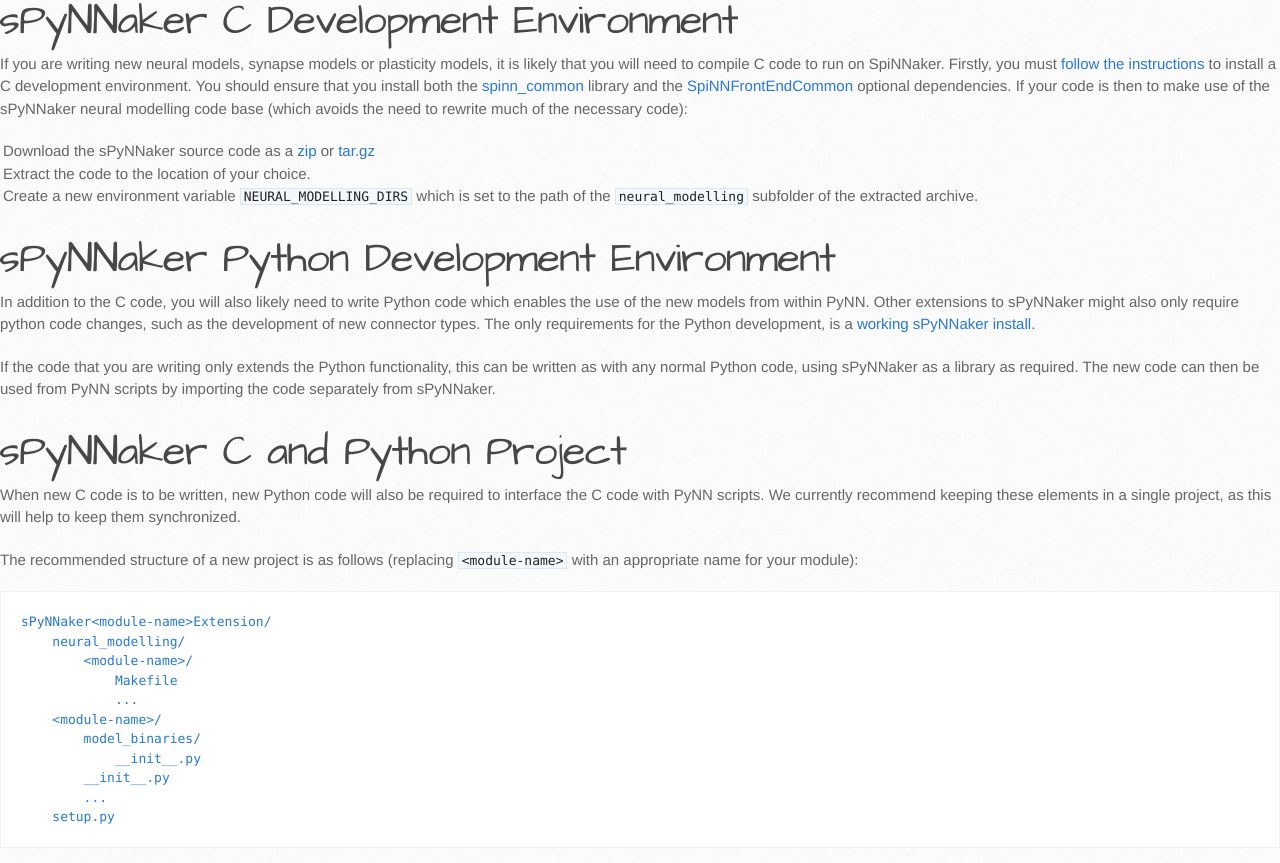
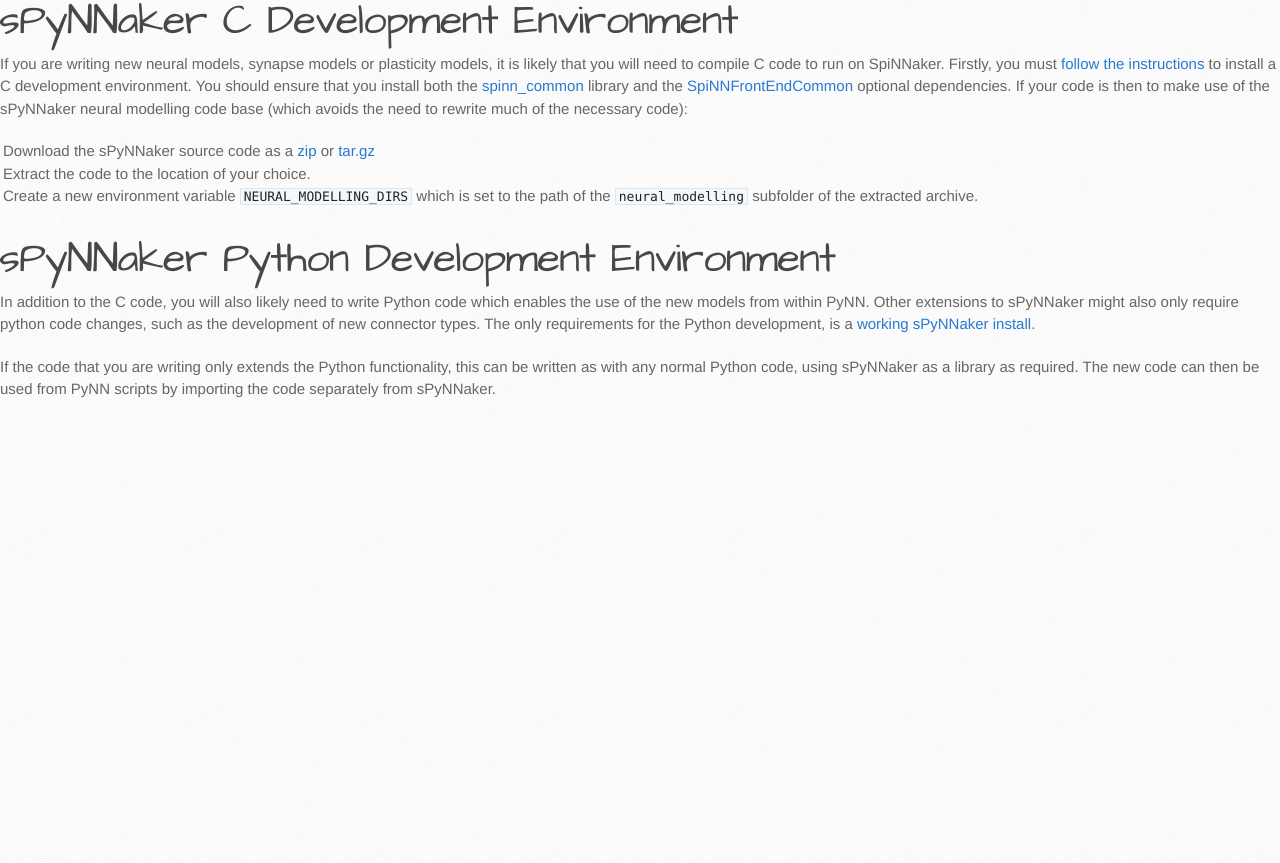
Before and after one commit to SpiNNakerManchester/SpiNNakerManchester.github.io, a Jekyll site: the page built from 2015.005.Arbitrary/PyNNOnSpiNNakerExtensions.md, in a window 1280 px wide and 900 px high, scrolled down 584 px. Shown: the top 863 px of the window. Built offline with Jekyll 4.4.1, drawn with Linux system fonts in a browser that asks for light colours; after the commit the page ends 1027 px from its top, so only the background shows below that.

Commit message:
Fixed some formatting, and removed template model (as is now elsewhere)

````diff
--- a/2015.005.Arbitrary/PyNNOnSpiNNakerExtensions.md
+++ b/2015.005.Arbitrary/PyNNOnSpiNNakerExtensions.md
@@ -15,22 +15,3 @@
 In addition to the C code, you will also likely need to write Python code which enables the use of the new models from within PyNN.  Other extensions to sPyNNaker might also only require python code changes, such as the development of new connector types.  The only requirements for the Python development, is a [working sPyNNaker install](PyNNOnSpinnakerInstall.html).
 
 If the code that you are writing only extends the Python functionality, this can be written as with any normal Python code, using sPyNNaker as a library as required.  The new code can then be used from PyNN scripts by importing the code separately from sPyNNaker.
-
-# sPyNNaker C and Python Project
-When new C code is to be written, new Python code will also be required to interface the C code with PyNN scripts.  We currently recommend keeping these elements in a single project, as this will help to keep them synchronized.
-
-The recommended structure of a new project is as follows (replacing ```<module-name>``` with an appropriate name for your module):
-
-```
-sPyNNaker<module-name>Extension/
-    neural_modelling/
-        <module-name>/
-            Makefile
-            ...
-    <module-name>/
-        model_binaries/
-            __init__.py
-        __init__.py
-        ...
-    setup.py
-```
````
Also changed, not shown: 2015.005.Arbitrary/CDevelopmentForSpiNNaker.md (+1 -1 lines).
